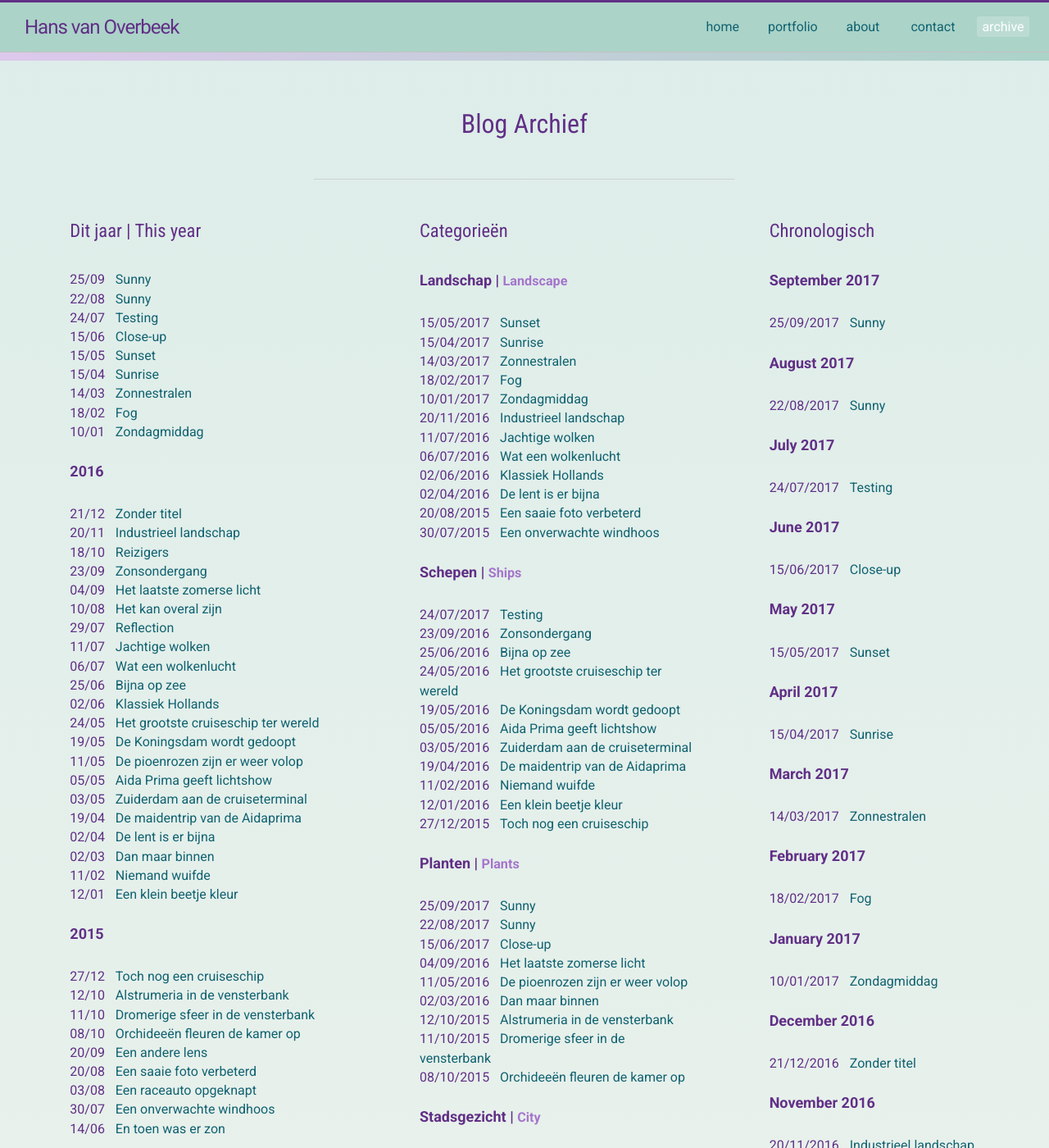
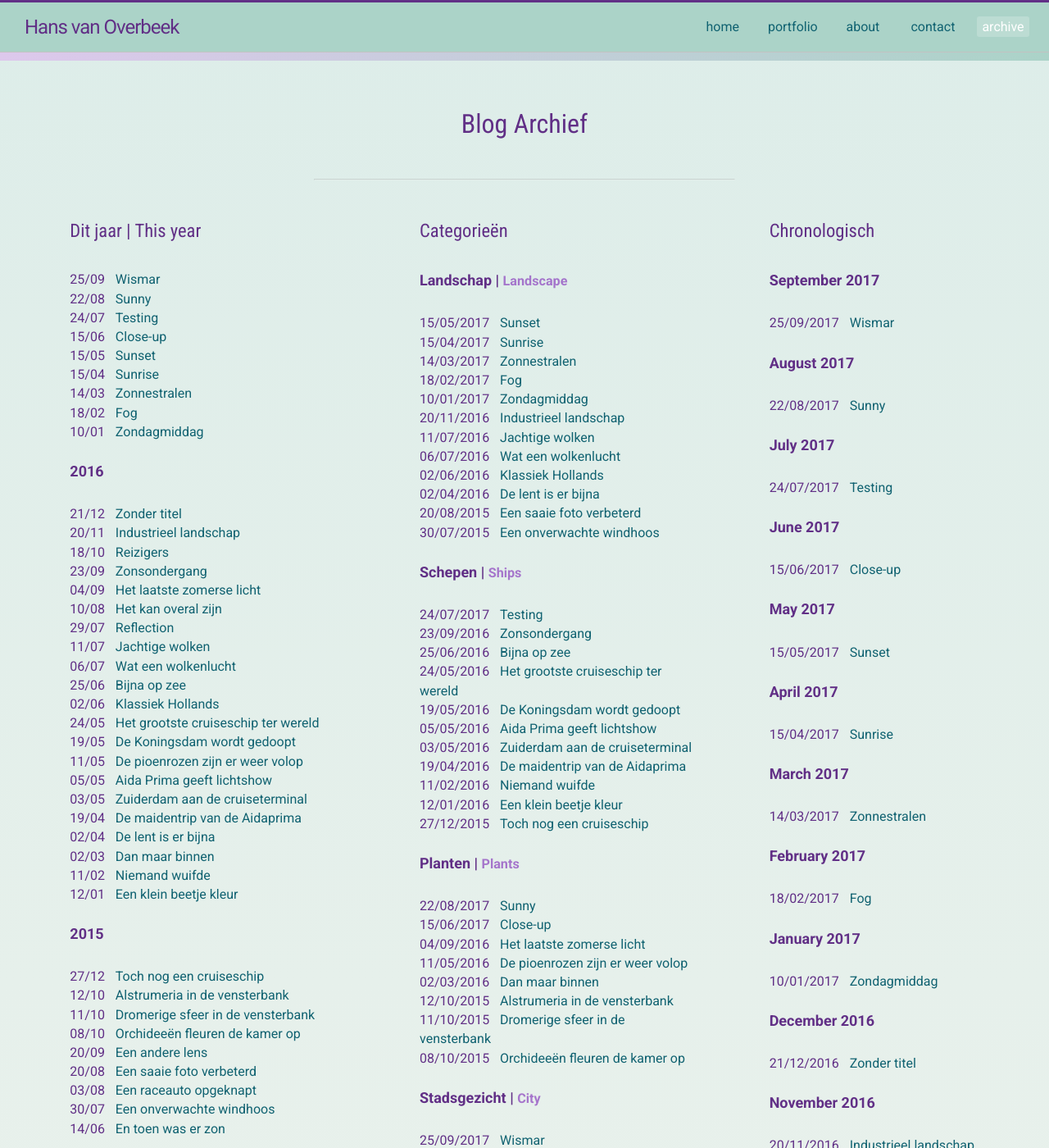
Before and after one commit to hansvanoverbeek/photoblog, a Jekyll site: the page built from archive.md, in a window 1280 px wide and 1400 px high. Shown: the whole window at 82% size. Built offline with Jekyll 4.4.1, drawn with Linux system fonts in a browser that asks for light colours.

Commit message:
correctie post sept 2017

```diff
--- a/_posts/2017-09-25-wismar.md
+++ b/_posts/2017-09-25-wismar.md
@@ -1,10 +1,10 @@
 ---
 layout: post
-title: Sunny
-category: planten
+title: Wismar
+category: stadsgezicht
 ---
 
-![Sunny]({{ site.baseurl }}/images/wismar.jpg)
+![Wismar]({{ site.baseurl }}/images/wismar.jpg)
 
 Op een recente vakantietrip nam ik een tas vol fotobenodigdheden mee, maar waar ik het meest mee fotografeerde was mijn telefoon. Hij blijft me verbazen over wat er allemaal mee kan. Hier een opname, aan het begin van de avond, uit Wismar. Een stad gelegen aan zee in Noordoost Duitsland. Vol geschiedenis en oude panden. Voor straatgezichten zijn breedbeeldopanemen perfect en dus de telefoon, die een wijde hoek heeft.
 
```
